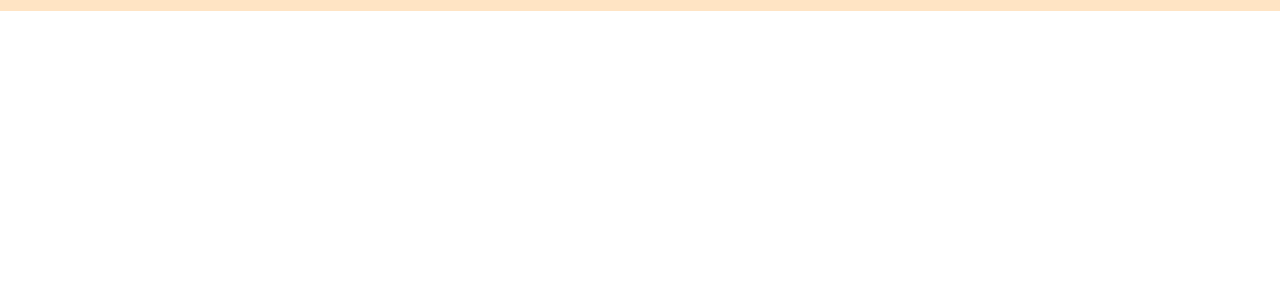
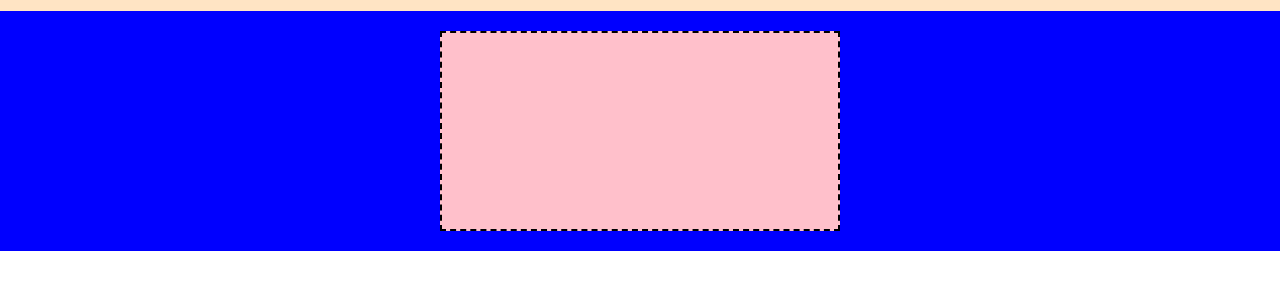
Before and after one commit to AVenturi98/-htmlcss-struttura-discord, a plain HTML site: page index.html in a window 1280 px wide. Shown: the part 40-330 px from the top of the page. Drawn offline with Linux system fonts and the light colour scheme.

Commit message:
add section 1

```diff
--- a/css/style.css
+++ b/css/style.css
@@ -45,3 +45,25 @@ a {
     margin-left: auto;
     padding-left: 100px;
 }
+
+/* SECTION 1 */
+
+.main-section {
+    display: flex;
+    justify-content: center;
+    align-items: center;
+    padding: 20px 40px;
+}
+
+.flex1 {
+    background-color: blue;
+}
+
+.container {
+    height: 200px;
+    width: 400px;
+    background-color: pink;
+    border: 2px dashed black;
+}
+
+/* SECTION 2 */
--- a/index.html
+++ b/index.html
@@ -39,7 +39,9 @@
         </header>
 
         <!-- section 1 -->
-        <section></section>
+        <section class="main-section flex1">
+            <div class="container"></div>
+        </section>
 
         <!-- section 2 -->
         <section></section>
```
